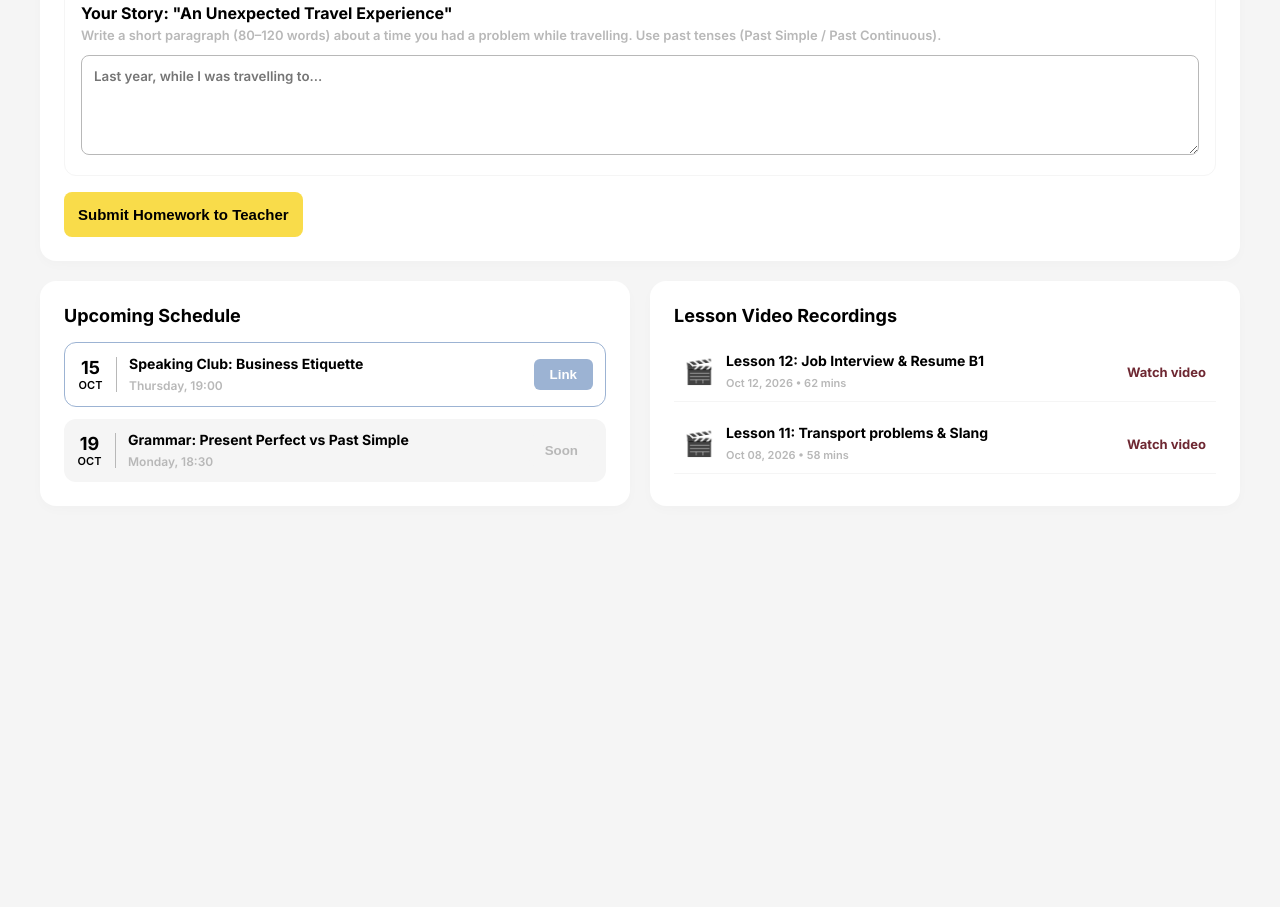
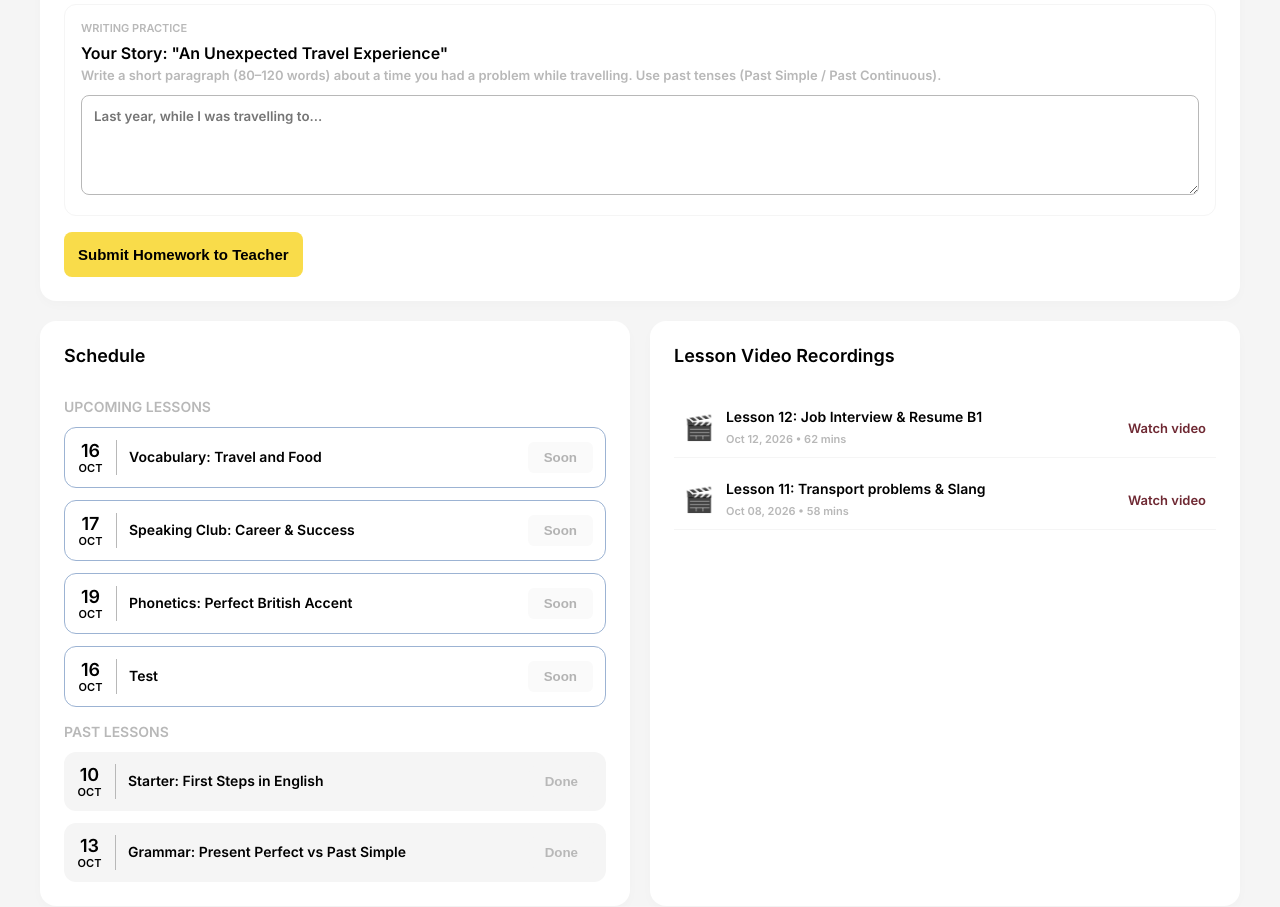
Before and after one commit to natasha-moskvichka/english-school, a website built with Vite: page index.html in a window 1280 px wide. Shown: the part 1205-2112 px from the top of the page. Before the commit the page ends 1731 px from the top, so only its background shows below. Built offline with nearby package versions, Linux system fonts and the light colour scheme.

Commit message:
homework\schedule

```diff
--- a/index.html
+++ b/index.html
@@ -3,11 +3,9 @@
 <head>
     <meta charset="UTF-8">
     <meta name="viewport" content="width=device-width, initial-scale=1.0">
-    <meta name="description" content="Личный кабинет ученика онлайн-школы английского языка. Интерактивные домашние задания и расписание.">
+    <meta name="description"
+          content="Личный кабинет ученика онлайн-школы английского языка. Интерактивные домашние задания и расписание.">
     <title>English School</title>
-    <link rel="preconnect" href="https://fonts.googleapis.com">
-    <link rel="preconnect" href="https://fonts.gstatic.com" crossorigin>
-    <link href="https://fonts.googleapis.com/css2?family=Inter:ital,opsz,wght@0,14..32,100..900;1,14..32,100..900&display=swap" rel="stylesheet">
     <link rel="icon" type="image/x-icon" href="public/favicon.ico">
     <link rel="manifest" href="/manifest.json">
 
@@ -20,11 +18,11 @@
             <div class="dashboard__avatar">N</div>
             <div class="dashboard__welcome">
                 <span>Welcome back,</span>
-                <h3>Natalia</h3>
+                <h3>User</h3>
             </div>
         </div>
         <div class="dashboard__balance">
-            <span class="dashboard__balance-count">8</span>
+            <span class="dashboard__balance-count"></span>
             <span class="dashboard__balance-text">lessons left</span>
         </div>
     </header>
@@ -48,11 +46,13 @@
             <h4 class="dashboard__section-title">Chat with Teacher</h4>
             <div class="teacher-chat__window">
                 <div class="teacher-chat__msg teacher-chat__msg--teacher">
-                    <p class="teacher-chat__text">Hi Natalia! Don't forget to listen to the podcast in your homework before our lesson tonight. See you!</p>
+                    <p class="teacher-chat__text">Hi Natalia! Don't forget to listen to the podcast in your homework
+                        before our lesson tonight. See you!</p>
                     <span class="teacher-chat__time">11:30 AM</span>
                 </div>
                 <div class="teacher-chat__msg teacher-chat__msg--student">
-                    <p class="teacher-chat__text">Hello! Sure, I'm doing it right now. I have a question about Past Continuous, I'll ask you at 19:00.</p>
+                    <p class="teacher-chat__text">Hello! Sure, I'm doing it right now. I have a question about Past
+                        Continuous, I'll ask you at 19:00.</p>
                     <span class="teacher-chat__time">12:05 PM</span>
                 </div>
             </div>
@@ -126,7 +126,8 @@
                     <span class="homework__task-status homework__task-status--new">New</span>
                 </div>
                 <h5 class="homework__task-title">Audio: "My Ideal Vacation"</h5>
-                <p class="homework__task-desc">Listen to the speaker talking about their recent road trip and choose the correct answer below.</p>
+                <p class="homework__task-desc">Listen to the speaker talking about their recent road trip and choose the
+                    correct answer below.</p>
 
                 <audio class="homework__audio" controls src="public/audio/b1-travel-story.mp3"></audio>
 
@@ -151,7 +152,8 @@
                     <span class="homework__task-tag">Writing Practice</span>
                 </div>
                 <h5 class="homework__task-title">Your Story: "An Unexpected Travel Experience"</h5>
-                <p class="homework__task-desc">Write a short paragraph (80–120 words) about a time you had a problem while travelling. Use past tenses (Past Simple / Past Continuous).</p>
+                <p class="homework__task-desc">Write a short paragraph (80–120 words) about a time you had a problem
+                    while travelling. Use past tenses (Past Simple / Past Continuous).</p>
 
                 <textarea class="homework__textarea" placeholder="Last year, while I was travelling to..."></textarea>
             </div>
@@ -164,32 +166,23 @@
     <div class="dashboard__row">
         <!-- Расписание будущих уроков -->
         <section class="dashboard__card schedule">
-            <h4 class="dashboard__section-title">Upcoming Schedule</h4>
-            <div class="schedule__list">
-                <div class="schedule__item schedule__item--next">
-                    <div class="schedule__date">
-                        <span class="schedule__day">15</span>
-                        <span class="schedule__month">Oct</span>
-                    </div>
-                    <div class="schedule__info">
-                        <p class="schedule__subject">Speaking Club: Business Etiquette</p>
-                        <span class="schedule__time">Thursday, 19:00</span>
-                    </div>
-                    <button class="schedule__action-btn schedule__action-btn--blue">Link</button>
-                </div>
-
-                <div class="schedule__item">
-                    <div class="schedule__date">
-                        <span class="schedule__day">19</span>
-                        <span class="schedule__month">Oct</span>
-                    </div>
-                    <div class="schedule__info">
-                        <p class="schedule__subject">Grammar: Present Perfect vs Past Simple</p>
-                        <span class="schedule__time">Monday, 18:30</span>
-                    </div>
-                    <button class="schedule__action-btn schedule__action-btn--disabled" disabled>Soon</button>
+            <h4 class="dashboard__section-title">Schedule</h4>
+            <!-- Контейнер для будущих уроков -->
+            <div class="schedule-section">
+                <h5 class="schedule__title">Upcoming Lessons</h5>
+                <div class="schedule__list" id="upcomingLessonsContainer">
+                    <!-- Сюда JS будет вставлять карточки с кнопкой "Join" или "Soon" -->
                 </div>
             </div>
+
+            <!-- Контейнер для прошедших уроков -->
+            <div class="schedule-section schedule-section--past">
+                <h5 class="schedule__title">Past Lessons</h5>
+                <div class="schedule__list" id="pastLessonsContainer">
+                    <!-- Карточки с кнопками -->
+                </div>
+            </div>
+
         </section>
 
         <!-- Записи прошедших уроков -->
@@ -218,6 +211,7 @@
             </div>
         </section>
     </div>
+
 </main>
 
 <script type="module" src="src/main.js"></script>
--- /dev/null
+++ b/src/components/balance.js
@@ -0,0 +1,14 @@
+let lessonCount = 6;
+
+export function reduceBalance() {
+    lessonCount -= 1;
+    const dashboardBalanceCount = document.querySelector('.dashboard__balance-count');
+    console.log(dashboardBalanceCount)
+
+    if (dashboardBalanceCount) {
+        dashboardBalanceCount.textContent = lessonCount;
+    }
+    else {
+        console.log("Хм, элемент .dashboard__balance-count почему-то не найден в DOM!");
+    }
+}
--- a/src/components/homework.js
+++ b/src/components/homework.js
@@ -1,8 +1,14 @@
-
 const options = document.querySelectorAll('.homework__answer-option');
-console.log(options);
 options.forEach(option => {
     const radio = option.querySelector('input[type="radio"]');
     const radioValue = radio.value;
-    console.log(radioValue)
+
+    radio.addEventListener('change', () => {
+        options.forEach(optionItem => optionItem.classList.remove('success', 'error'));
+
+        if (radioValue === 'camping') {
+            option.classList.add('success');
+        } else option.classList.add('error');
+    })
+
 })
--- /dev/null
+++ b/src/components/schedule.js
@@ -0,0 +1,119 @@
+import { reduceBalance } from "./balance.js";
+
+const mockLessons = [
+    {
+        id: 1,
+        subject: "Starter: First Steps in English",
+        startDate: "2026-10-10T14:00:00",
+        durationMinutes: 60
+    },
+    {
+        id: 2,
+        subject: "Grammar: Present Perfect vs Past Simple",
+        startDate: "2026-10-13T12:00:00",
+        durationMinutes: 90
+    },
+    {
+        id: 3,
+        subject: "Vocabulary: Travel and Food",
+        startDate: "2026-10-16T18:30:00",
+        durationMinutes: 60
+    },
+    {
+        id: 4,
+        subject: "Speaking Club: Career & Success",
+        startDate: "2026-10-17T11:00:00",
+        durationMinutes: 90
+    },
+    {
+        id: 5,
+        subject: "Phonetics: Perfect British Accent",
+        startDate: "2026-10-19T10:00:00",
+        durationMinutes: 60
+    },
+    {
+        id: 6,
+        subject: "Test",
+        startDate: "2026-10-16T16:00:00",
+        durationMinutes: 60
+    }
+];
+
+const pastLessonsContainer = document.getElementById('pastLessonsContainer');
+const upcomingLessonsContainer = document.getElementById('upcomingLessonsContainer');
+
+const currentTime = new Date().getTime();
+
+mockLessons.forEach(lesson => {
+    const lessonDate = new Date(lesson.startDate);
+    const startTime = lesson.startDate;
+    const startTimeMs = new Date(startTime).getTime();
+    const durationMs = lesson.durationMinutes * 60 * 1000;
+
+    const endTimeMs = startTimeMs + durationMs;
+
+    const card = document.createElement('div');
+    card.classList.add('schedule__item');
+
+    const cardDateInfo = document.createElement('div');
+    cardDateInfo.classList.add('schedule__date');
+
+    const cardInfo = document.createElement('div');
+    cardInfo.classList.add('schedule__info');
+
+    const cardDate = document.createElement('div');
+    cardDate.classList.add('schedule__day');
+
+    const cardMonth = document.createElement('div');
+    cardMonth.classList.add('schedule__month');
+    cardMonth.textContent = lessonDate.toLocaleString('en-US', {month: 'short'});
+
+    const cardDay = document.createElement('div');
+    cardDay.classList.add('schedule__day');
+    cardDay.textContent = lessonDate.getDate();
+
+    const text = document.createElement('p');
+    text.classList.add('schedule__subject');
+    text.textContent = lesson.subject;
+
+    cardDateInfo.appendChild(cardDay);
+    cardDateInfo.appendChild(cardMonth);
+    card.appendChild(cardDateInfo);
+    cardInfo.appendChild(text);
+    card.appendChild(cardInfo);
+
+    if (currentTime < endTimeMs) {
+        card.classList.add('schedule__item--next');
+        upcomingLessonsContainer.appendChild(card);
+
+        if (currentTime >= startTimeMs) {
+            const button = document.createElement('a');
+            button.classList.add('schedule__action-btn', 'schedule__action-btn--blue');
+            button.textContent = 'Join';
+            button.href = 'https://natasha-moskvichka.github.io/english-school/';
+            button.target = '_blank';
+            card.appendChild(button);
+            reduceBalance();
+        }
+
+        else {
+            const button = document.createElement('button');
+            button.classList.add('schedule__action-btn');
+            button.textContent = 'Soon';
+            button.disabled = true;
+            card.appendChild(button);
+        }
+    }
+    else if (currentTime >= endTimeMs) {
+        const button = document.createElement('button');
+        button.classList.add('schedule__action-btn');
+        card.classList.add('schedule__item--past');
+        button.classList.add('schedule__action-btn--disabled');
+        button.textContent = 'Done';
+        button.disabled = true;
+        card.appendChild(button);
+        pastLessonsContainer.appendChild(card);
+        reduceBalance();
+    }
+
+})
--- a/style/style.scss
+++ b/style/style.scss
@@ -3,6 +3,7 @@
   src: local('Inter-SemiBold'), local('Inter-SemiBold'), url('fonts/Inter/static/Inter_18pt-Regular.ttf') format('truetype');
   font-weight: 400;
   font-style: normal;
+  font-display: swap;
 }
 
 @font-face {
@@ -10,6 +11,7 @@
   src: local('Inter-SemiBold'), local('Inter-SemiBold'), url('fonts/Inter/static/Inter_18pt-Bold.ttf') format('truetype');
   font-weight: 600;
   font-style: normal;
+  font-display: swap;
 }
 
 :root {
@@ -46,6 +48,10 @@
   box-sizing: border-box;
 }
 
+html {
+  text-size-adjust: 100%;
+}
+
 /* Общие стили дашборда */
 body {
   font-family: 'Inter', sans-serif;
@@ -68,6 +74,9 @@ body {
   padding: 24px;
   border-radius: 16px;
   box-shadow: 0 4px 12px rgba(0, 0, 0, 0.02);
+  display: flex;
+  flex-direction: column;
+  gap: 16px;
 }
 
 .dashboard__row {
@@ -86,6 +95,13 @@ body {
   margin: 0 0 16px 0;
   font-size: 18px;
   font-weight: 700;
+}
+
+.schedule__title {
+  margin: 0 0 12px 0;
+  font-size: 14px;
+  color: var(--color-text-second);
+  text-transform: uppercase;
 }
 
 /* 1. Шапка */
@@ -437,6 +453,10 @@ body {
   margin-bottom: 16px;
 }
 
+.homework__question {
+  margin-bottom: 8px;
+}
+
 .homework__answer-option {
   display: flex;
   gap: 6px;
```
Also changed, not shown: src/main.js (+2 -70 lines).
